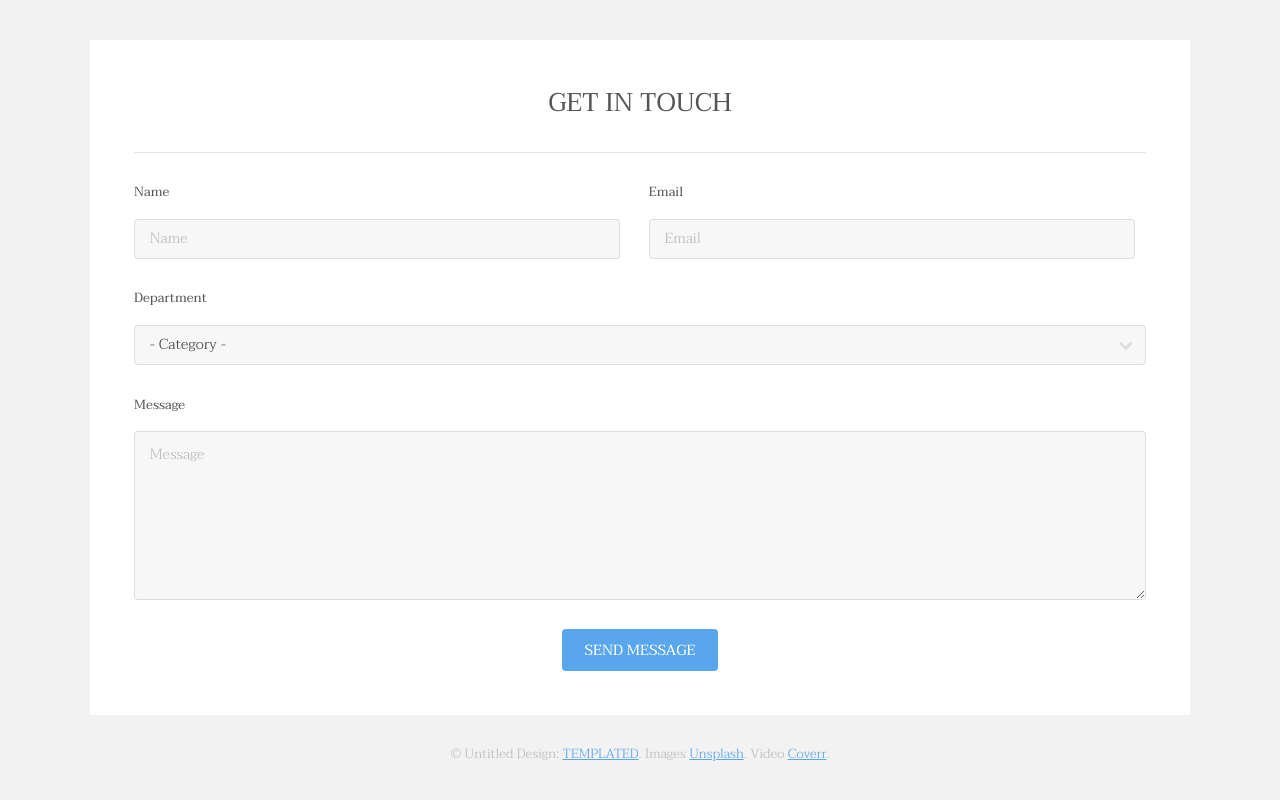
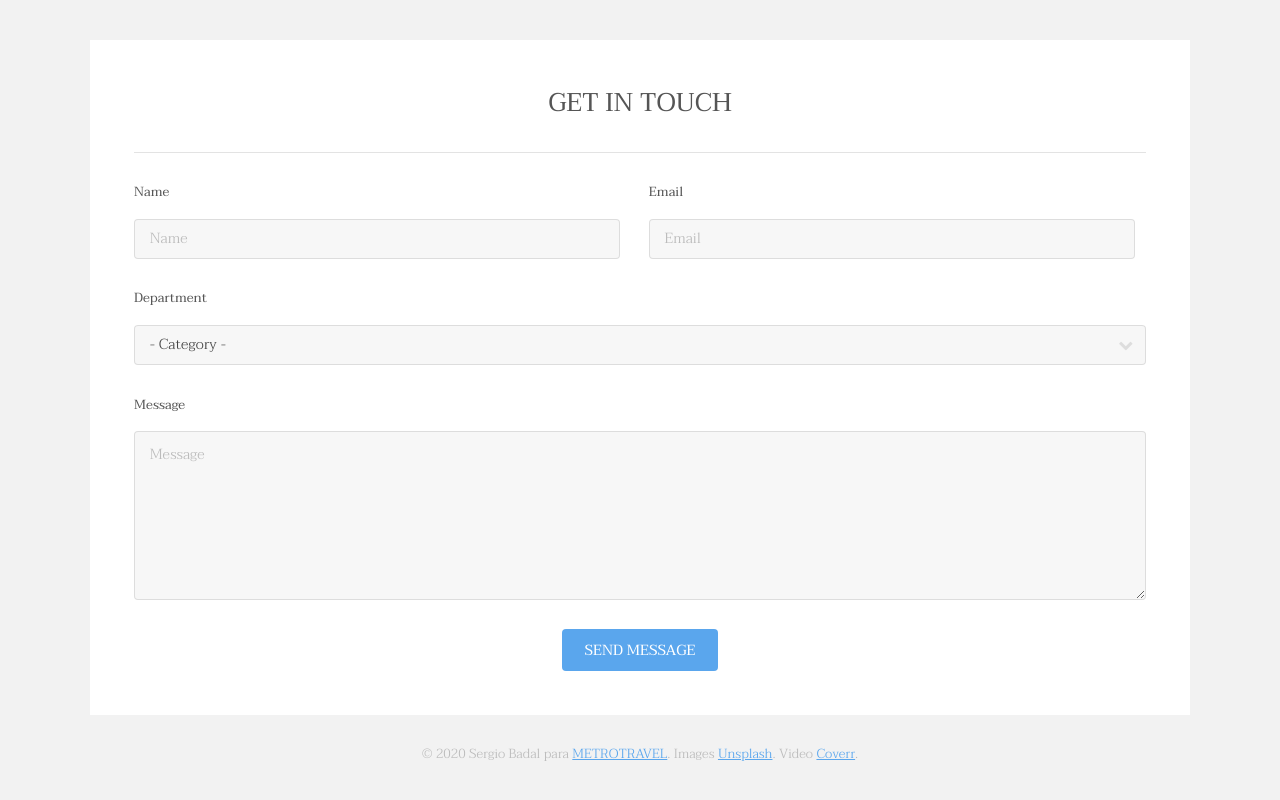
Before and after one commit to JCLacruz/04_REP_METROPOLITA, a plain HTML site: page index.html in a window 1280 px wide. Shown: the part 3231-4031 px from the top of the page. Drawn offline with Linux system fonts and the light colour scheme.

Commit message:
cambios en el pie de página por JUANCARLOS

```diff
--- a/index.html
+++ b/index.html
@@ -194,7 +194,7 @@
 						</div>
 					</section>
 					<div class="copyright">
-						&copy; Untitled Design: <a href="https://templated.co/">TEMPLATED</a>. Images <a href="https://unsplash.com/">Unsplash</a>. Video <a href="http://coverr.co/">Coverr</a>.
+						&copy; 2020 Sergio Badal para <a href="https://templated.co/">METROTRAVEL</a>. Images <a href="https://unsplash.com/">Unsplash</a>. Video <a href="http://coverr.co/">Coverr</a>.
 					</div>
 				</div>
 			</footer>
```
